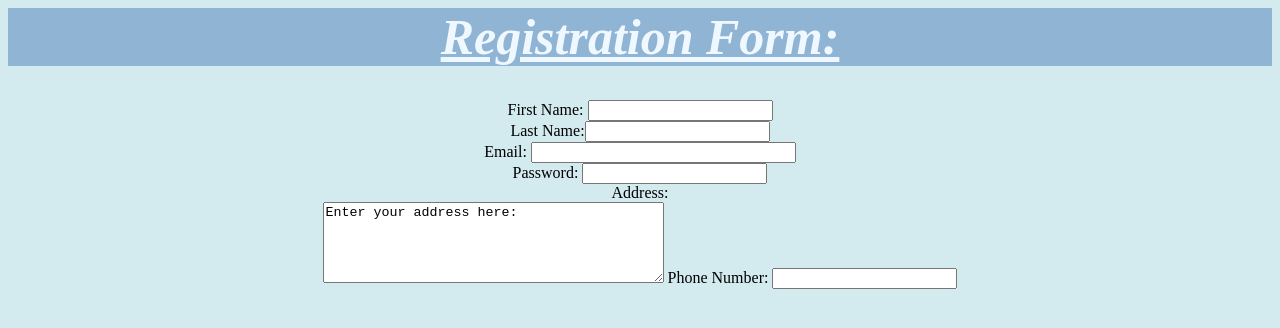
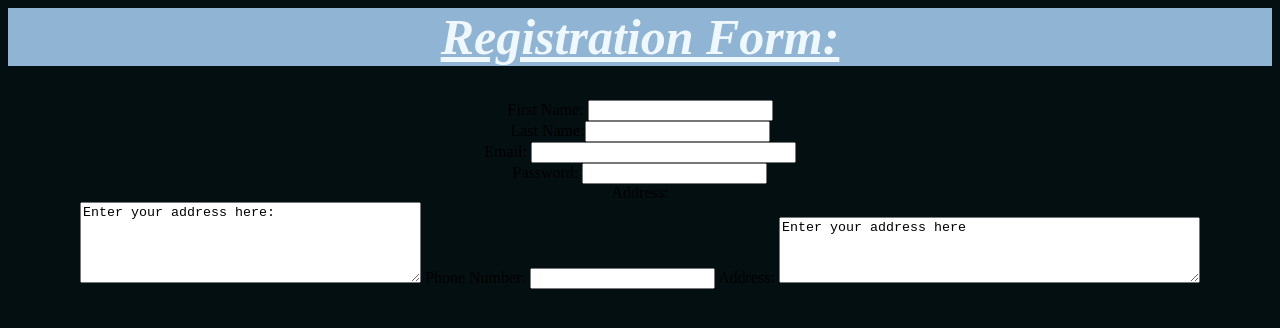
Before and after one commit to Sofia-Saltos/EJEMPLO3, a plain HTML site: page public/index.html in a window 1280 px wide. Drawn offline with Linux system fonts and the light colour scheme.

Commit message:
first changes

```diff
--- a/public/index.html
+++ b/public/index.html
@@ -3,7 +3,7 @@
         <title>Registration Form Assignemnt</title>
         <style>
             body {
-                background-color: rgb(211, 234, 239);
+                background-color: rgb(3, 15, 17);
                 font-family: 'Times New Roman', Times, serif
             }
             h1 {
@@ -26,6 +26,7 @@
             <label for="address">Address:</label><br>
             <textarea name="address" id="address" rows="5" cols="40">Enter your address here:</textarea>
             Phone Number: <input type="number" id="phoneNumber">
+            Address: <textarea name="address" id="address" rows="4" cols="50">Enter your address here </textarea>
 
         </form>
     </body>
```
